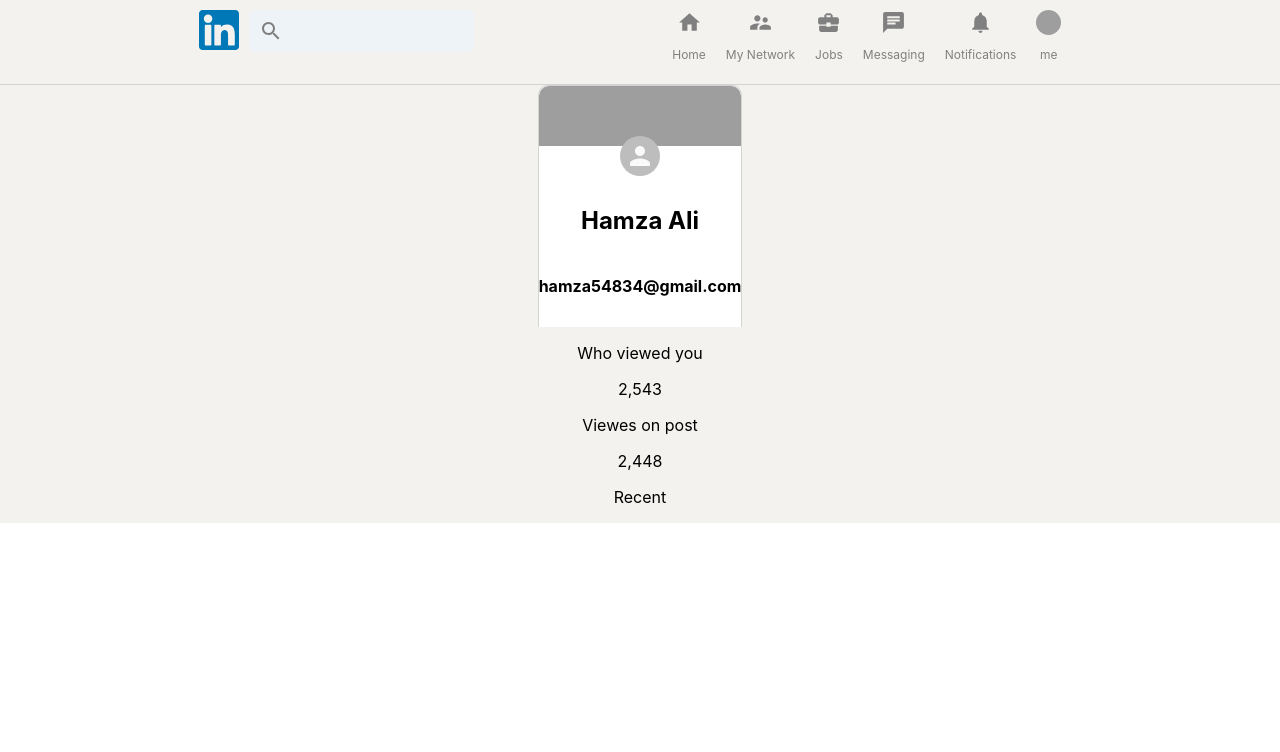
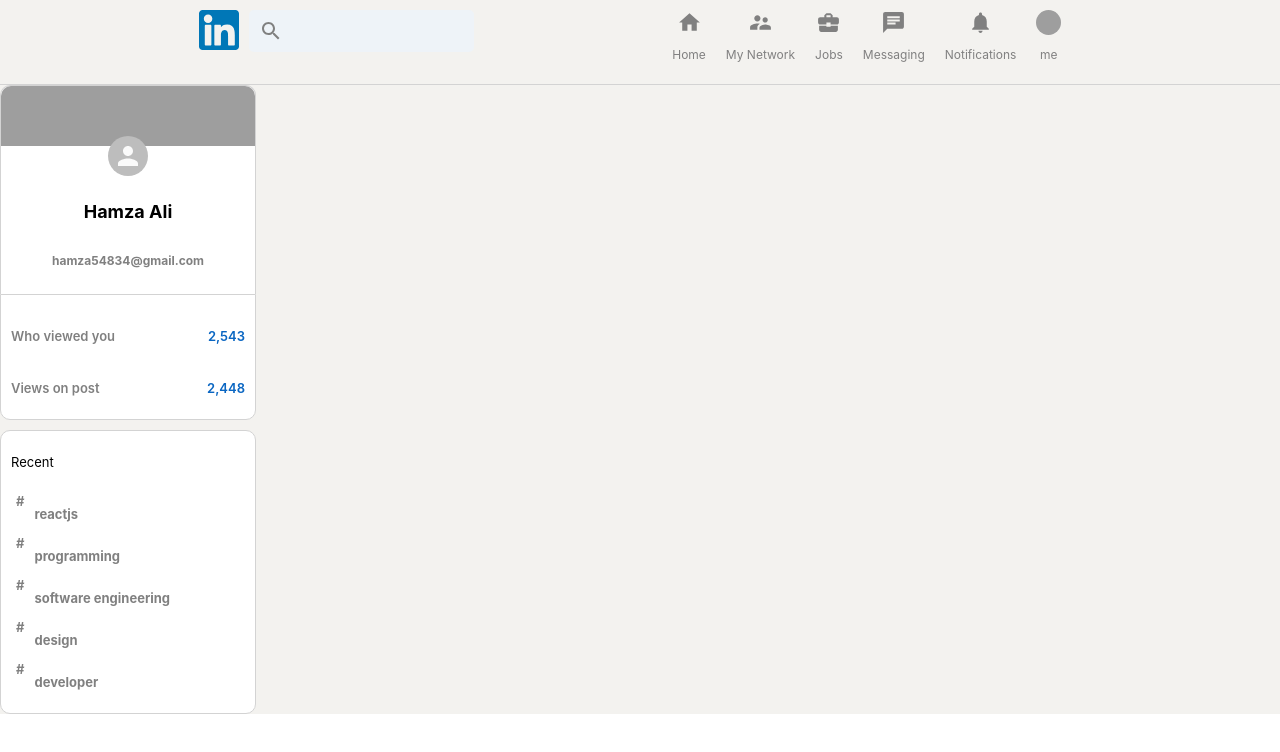
Before and after one commit to hamzaali81/Linkedin-clone02-Reactjs, a React (Create React App) app: page / in a window 1280 px wide. Shown: the top 752 px of the page. Built offline with nearby package versions, Linux system fonts and the light colour scheme; grey boxes are pictures that could not be loaded.

Commit message:
Part one omplete

```diff
--- a/src/App.css
+++ b/src/App.css
@@ -2,7 +2,7 @@
   background-color: #f3f2ef;
   display: flex;
   flex-direction: column;
-  align-items: center;
+  align-items: left;
 }
 
 .app__body {
--- a/src/Component/Sidebar/Sidebar.js
+++ b/src/Component/Sidebar/Sidebar.js
@@ -3,6 +3,15 @@
 import { Avatar } from '@material-ui/core';
 
 export default function Sidebar() {
+
+       const recentItem = (topic) => (
+       <div className="sidebar__recentItem">
+           <span className="sidebar__hash">#</span>
+           <p>{topic}</p>
+       </div>
+       )
+
+
     return (
         <div className="sidebar">
             <div className="sidebar__top">
@@ -19,7 +28,7 @@
                  </div>
 
                  <div className="sidebar__stat">
-                     <p>Viewes on post</p>
+                     <p>Views on post</p>
                      <p className="sidebar__statNumber">2,448</p>
                  </div>
 
@@ -27,6 +36,12 @@
 
             <div className="sidebar__bottom">
               <p>Recent</p>
+              {recentItem('reactjs')}
+              {recentItem('programming')}
+              {recentItem('software engineering')}
+              {recentItem('design')}
+              {recentItem('developer')}
+
             </div>
         </div>
     )
--- a/src/Component/Sidebar/sidebar.css
+++ b/src/Component/Sidebar/sidebar.css
@@ -10,6 +10,17 @@
 .sidebar__avatar {
     margin-bottom: 10px;
 }
+
+.sidebar__top > h4{
+    color: gray;
+    font-size: 12px;
+
+}
+
+.sidebar__top > h2 {
+    font-size: 18px;
+}
+
 
 .sidebar__top {
     display: flex;
@@ -32,3 +43,70 @@
     border-top-right-radius: 10px;
     object-fit: cover;
 }
+
+.sidebar__stat {
+    margin-top: 10px;
+    display: flex;
+    justify-content: space-between;
+}
+
+
+.sidebar__stat > p {
+    color: gray;
+    font-size: 13px;
+    font-weight: 600;
+}
+
+.sidebar__stats{
+    padding: 10px;
+    margin-bottom: 10px;
+    border: 1px solid lightgray;
+    background-color: white;
+    border-bottom-left-radius: 10px;
+    border-bottom-right-radius: 10px;
+}
+
+.sidebar__statNumber {
+    font-weight: bold;
+    color: #0a66c2 !important;
+}
+
+.sidebar__statNumber{
+    font-weight: bold;
+    color: #0a66c2 !important;
+}
+
+.sidebar__bottom {
+    text-align: left;
+    padding: 10px;
+    border: 1px solid lightgray;
+    background-color: white;
+    border-radius: 10px;
+    margin-top: 10px;
+}
+
+
+.sidebar__recentItem {
+    display: flex;
+    font-size: 13px;
+    color: gray;
+    font-weight: bolder;
+    cursor: pointer;
+}
+
+.sidebar__bottom > p{
+   font-size: 13px;
+   padding-bottom: 10px;
+}
+
+.sidebar__recentItem:hover {
+    background-color: whitesmoke;
+    border-radius: 10px;
+    cursor: pointer;
+    color: black;
+}
+
+ .sidebar__hash {
+    margin-right: 10px;
+    margin-left: 5px;
+}
```
